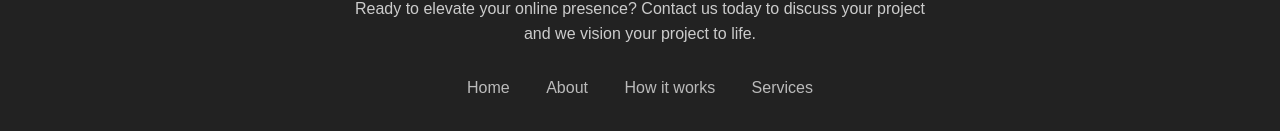
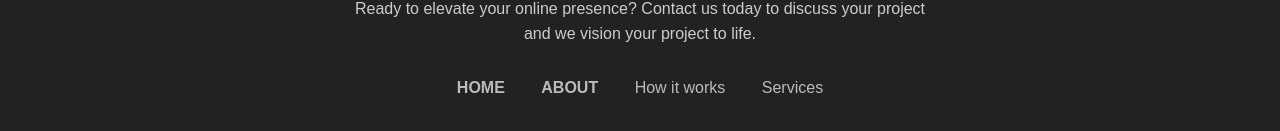
Before and after one commit to halloemon/hero1, a plain HTML site: page index.html in a window 1280 px wide. Shown: the part 2133-2264 px from the top of the page. Drawn offline with Linux system fonts and the light colour scheme.

Commit message:
Add files via upload

```diff
--- a/index.html
+++ b/index.html
@@ -148,8 +148,8 @@
 
   <nav class="footer-nav">
 
-    <a href="#">Home</a>
-    <a href="#">About</a>
+    <a href="#"><b>HOME</b></a>
+    <a href="#"><b>ABOUT</b></a>
     <a href="#">How it works</a>
     <a href="#">Services</a>
   </nav>
```
